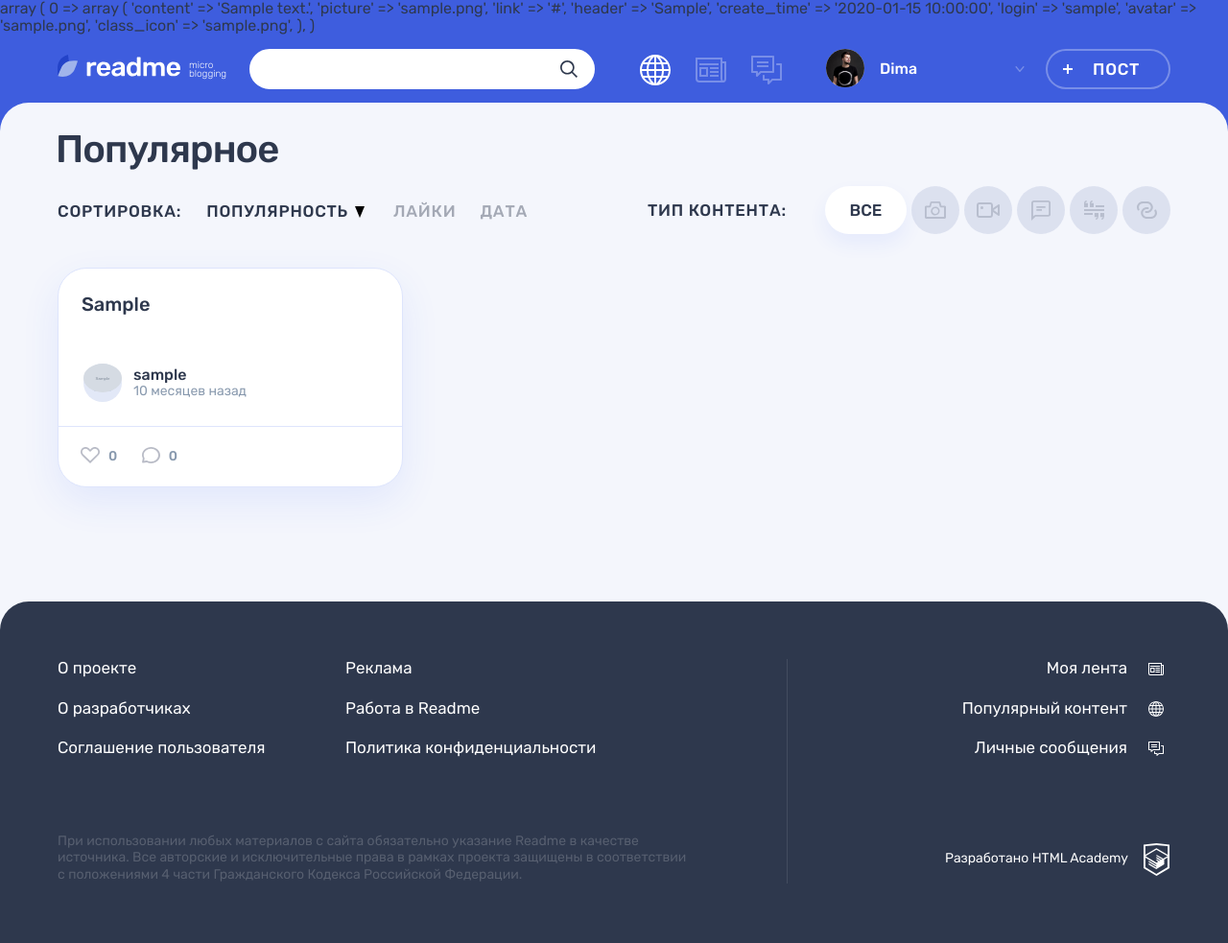
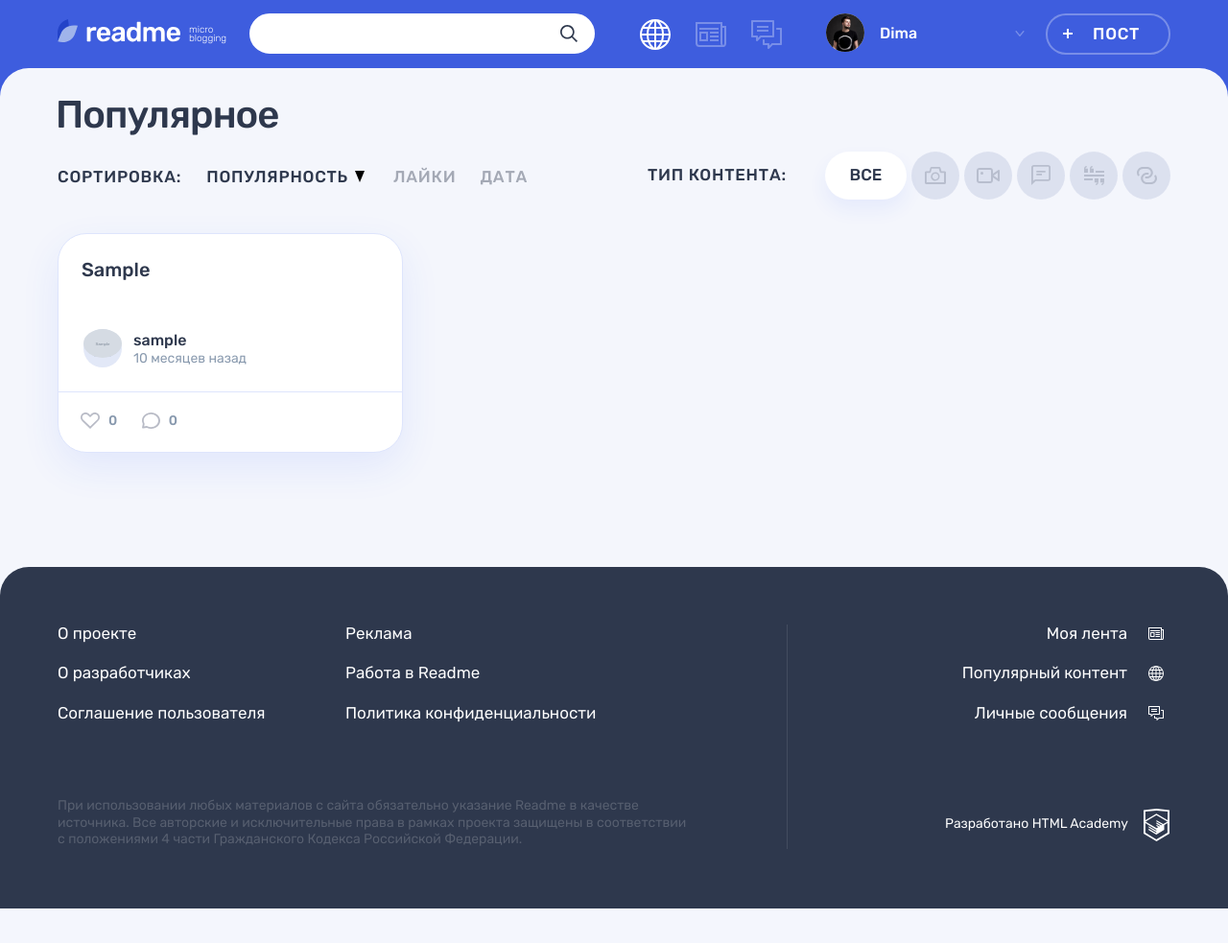
Before and after one commit to htmlacademy-php/1579301-readme-12, a PHP site: page / in a window 1280 px wide. Shown: the whole page at 96% size. After the commit the page ends 947 px from the top, so only its background shows below. Run offline with PHP 8.4, Linux system fonts and the light colour scheme; tables that the repository leaves empty hold one stand-in row (values such as "Sample post"); grey boxes marked "Sample" are stand-in pictures.

Commit message:
Connection to database ver. 3

```diff
--- /dev/null
+++ b/config.php
@@ -0,0 +1,10 @@
+<?php
+
+return [
+    'db' => [
+        'host' => 'localhost',
+        'user' => 'root',
+        'password' => 'root',
+        'database' => 'readme'
+    ]
+];
--- a/connectdb.php
+++ /dev/null
@@ -1,22 +0,0 @@
-<?php
-
-$host = 'localhost';
-$login = 'root';
-$password = 'root';
-$bdname = 'readme';
-
-$connect = mysqli_connect($host, $login, $password, $bdname);
-
-mysqli_set_charset($connect, "utf8");
-
-if (!$connect) {
-    print("Ошибка подключения: " . mysqli_connect_error());
-}
-else {
-
-    $sqlPost = 'SELECT post.content, post.picture, post.link, post.header, post.create_time, user.login, user.avatar, content_type.class_icon FROM `post` LEFT JOIN `user` ON post.user_id = user.id LEFT JOIN `content_type` ON post.content_type_id = content_type.id order by `count_views` LIMIT 6';
-    $resultPost = mysqli_query($connect, $sqlPost);
-    $rowsPost = mysqli_fetch_all($resultPost, MYSQLI_ASSOC);
-
-    var_export($rowsPost);
-}
--- a/helpers.php
+++ b/helpers.php
@@ -328,3 +328,32 @@
         return "0 минут назад";
     }
 }
+
+/**
+ * @param $dbParams Hostname, Username, Password and Datebase
+ * @return false|mysqli
+ */
+function dbConnect($dbParams)
+{
+    extract($dbParams);
+
+    $connect = mysqli_connect($host, $user, $password, $database);
+
+    if (!$connect) {
+        exit("Ошибка подключения: " . mysqli_connect_error());
+    }
+    else {
+        mysqli_set_charset($connect, "utf8");
+        return $connect;
+    }
+}
+/**
+ * @param $connect
+ * @return array
+ */
+function getPosts($connect)
+{
+    $sqlPost = 'SELECT post.content, post.picture, post.link, post.header, post.create_time, user.login, user.avatar, content_type.class_icon FROM `post` LEFT JOIN `user` ON post.user_id = user.id LEFT JOIN `content_type` ON post.content_type_id = content_type.id order by `count_views` LIMIT 6';
+    $resultPost = mysqli_query($connect, $sqlPost);
+    return $rowsPost = mysqli_fetch_all($resultPost, MYSQLI_ASSOC);
+}
--- a/index.php
+++ b/index.php
@@ -1,53 +1,20 @@
 <?php
 
-require_once 'connectdb.php';
 require_once 'helpers.php';
 
+$config = require 'config.php';
+
+$connect = dbConnect($config['db']);
+
+$posts = getPosts($connect);
+
 $is_auth = rand(0, 1);
-
-$cards = [
-    [    'header' => 'Цитата',
-         'type' => 'post-quote',
-         'content' => 'Мы в жизни любим только раз, а после ищем лишь похожих.Мы в жизни любим только раз, а после ищем лишь похожих.Мы в жизни любим только раз, а после ищем лишь похожих.Мы в жизни любим только раз, а после ищем лишь похожих.Мы в жизни любим только раз, а после ищем лишь похожих.Мы в жизни любим только раз, а после ищем лишь похожих.Мы в жизни любим только раз, а после ищем лишь похожих.Мы в жизни любим только раз, а после ищем лишь похожих.Мы в жизни любим только раз, а после ищем лишь похожих',
-         'userName' => 'Лариса',
-         'userPic' => 'userpic-larisa-small.jpg',
-         'publicTime' => generate_random_date(0),
-    ],
-    [    'header' => 'Игра престолов',
-         'type' => 'post-text',
-         'content' => 'Не могу дождаться начала финального сезона своего любимого сериала!',
-         'userName' => 'Владик',
-         'userPic' => 'userpic.jpg',
-         'publicTime' => generate_random_date(1),
-    ],
-    [    'header' => 'Наконец, обработал фотки!',
-         'type' => 'post-photo',
-         'content' => 'rock-medium.jpg',
-         'userName' => 'Виктор',
-         'userPic' => 'userpic-mark.jpg',
-        'publicTime' => generate_random_date(2),
-    ],
-    [    'header' => 'Моя мечта',
-         'type' => 'post-photo',
-         'content' => 'coast-medium.jpg',
-         'userName' => 'Лариса',
-         'userPic' => 'userpic-larisa-small.jpg',
-         'publicTime' => generate_random_date(3),
-    ],
-    [    'header' => 'Лучшие курсы',
-         'type' => 'post-link',
-         'content' => 'www.htmlacademy.ru',
-         'userName' => 'Владик',
-         'userPic' => 'userpic.jpg',
-         'publicTime' => generate_random_date(4),
-    ],
-];
 
 $user_name = 'Dima'; // укажите здесь ваше имя
 
 $title = 'readme';
 
-$mainContent = include_template('main.php', ['rowsPost' => $rowsPost]);
+$mainContent = include_template('main.php', ['posts' => $posts]);
 
 $layoutContent = include_template('layout.php', ['mainContent' => $mainContent, 'title' => $title, 'is_auth' => $is_auth, 'user_name' => $user_name]);
 
--- a/templates/main.php
+++ b/templates/main.php
@@ -84,7 +84,7 @@
             </div>
         </div>
         <div class="popular__posts">
-            <?php foreach ($rowsPost as $post) : ?>
+            <?php foreach ($posts as $post) : ?>
             <article class="popular__post <?= $post['class_icon'] ?> post">
                 <header class="post__header">
                     <h2><?= htmlspecialchars($post['header']) ?></h2>
```
